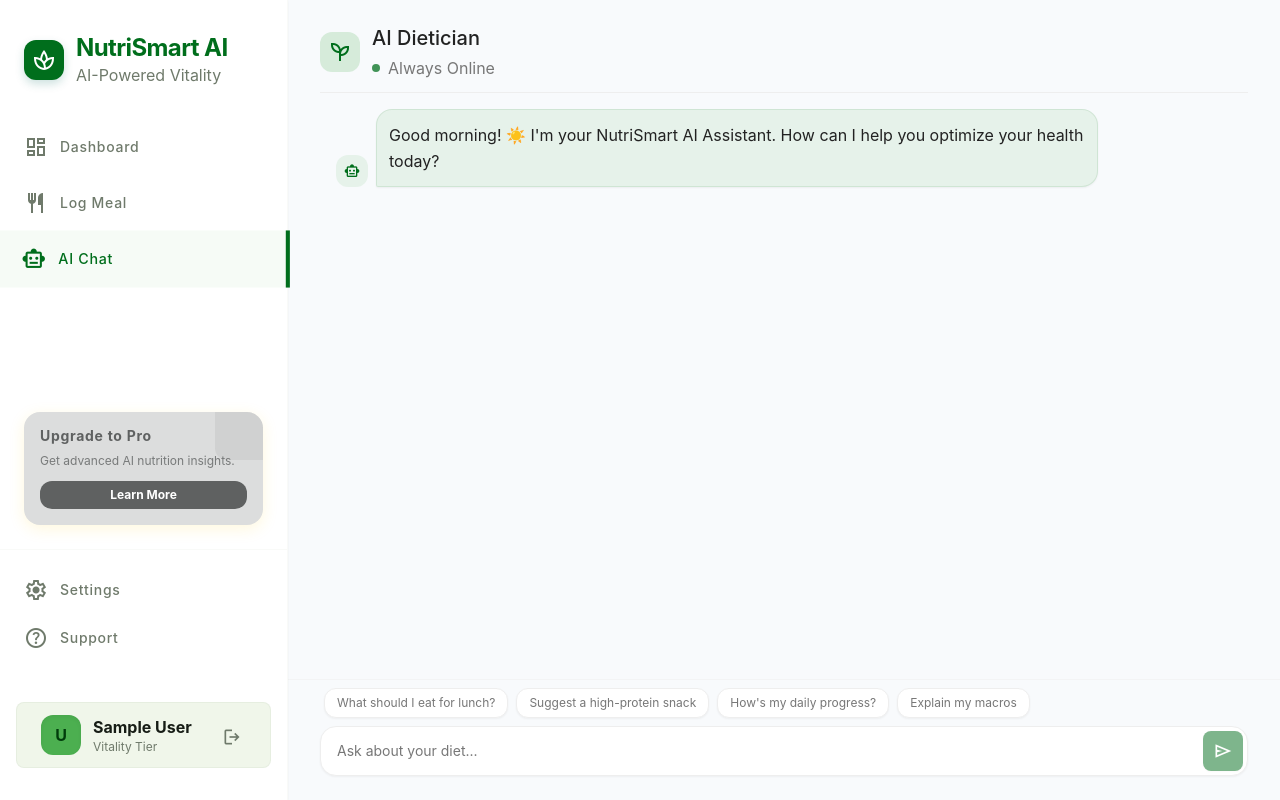
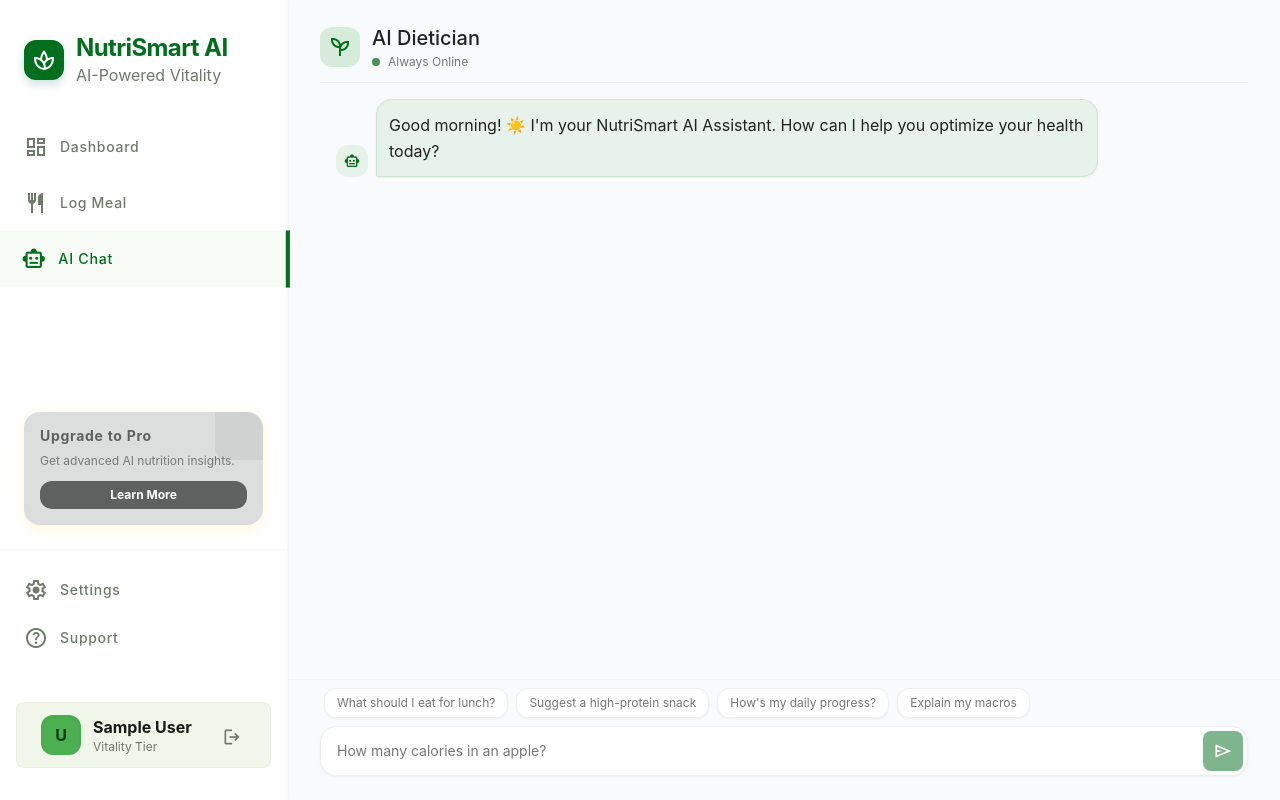
Before and after one commit to pramit091104/Hack2Skill-Repo, a React (Vite) app in the folder frontend/: page /chat in a window 1280 px wide. Built offline with nearby package versions, Linux system fonts and the light colour scheme; no server answers; sample sign-in values are in the browser's storage.

Commit message:
feat: refine chatbot UI and AI tone based on user feedback

```diff
--- a/frontend/src/pages/Chatbot.tsx
+++ b/frontend/src/pages/Chatbot.tsx
@@ -20,7 +20,23 @@ export default function Chatbot() {
     "How's my daily progress?",
     "Explain my macros"
   ]);
+  const [placeholderIndex, setPlaceholderIndex] = useState(0);
   const mainRef = useRef<HTMLDivElement>(null);
+
+  const placeholders = [
+    "Ask about your diet...",
+    "How many calories in an apple?",
+    "Suggest a high protein breakfast...",
+    "Can I eat carbs at night?",
+    "What should I eat after my workout?"
+  ];
+
+  useEffect(() => {
+    const interval = setInterval(() => {
+      setPlaceholderIndex((prev) => (prev + 1) % placeholders.length);
+    }, 4000);
+    return () => clearInterval(interval);
+  }, [placeholders.length]);
 
   const scrollToBottom = () => {
     if (mainRef.current) {
@@ -69,15 +85,15 @@ export default function Chatbot() {
     <div className="flex flex-col min-h-[calc(100dvh-80px)] lg:min-h-screen max-w-[1200px] mx-auto px-2 sm:px-4 lg:px-8 pt-4 lg:pt-6 relative pb-[160px]">
 
       {/* Header */}
-      <div className="flex items-center gap-3 mb-4 pb-3 border-b border-border-subtle shrink-0">
-        <div className="w-10 h-10 rounded-full bg-primary-container/20 flex items-center justify-center text-primary">
-          <span className="material-symbols-outlined text-2xl">psychiatry</span>
+      <div className="flex items-center gap-3 mb-2 pb-2 lg:mb-4 lg:pb-3 border-b border-border-subtle shrink-0">
+        <div className="w-8 h-8 lg:w-10 lg:h-10 rounded-full bg-primary-container/20 flex items-center justify-center text-primary">
+          <span className="material-symbols-outlined text-xl lg:text-2xl">psychiatry</span>
         </div>
         <div>
-          <h1 className="font-headline-sm text-xl font-medium text-text-primary">AI Dietician</h1>
-          <div className="flex items-center gap-2 mt-1">
+          <h1 className="font-headline-sm text-lg lg:text-xl font-medium text-text-primary">AI Dietician</h1>
+          <div className="flex items-center gap-2 mt-0.5">
             <span className="w-2 h-2 bg-primary rounded-full animate-pulse"></span>
-            <span className="font-label-sm text-text-secondary">Always Online</span>
+            <span className="font-label-sm text-text-secondary text-xs">Always Online</span>
           </div>
         </div>
       </div>
@@ -124,7 +140,7 @@ export default function Chatbot() {
       </main>
 
       {/* Interactive Footer */}
-      <div className="fixed bottom-20 lg:bottom-0 left-0 lg:left-72 right-0 bg-slate-50/90 backdrop-blur-md px-2 sm:px-4 lg:px-8 pt-2 pb-2 lg:pb-6 z-40 border-t border-border-subtle/50">
+      <div className="fixed bottom-20 lg:bottom-0 left-0 lg:left-72 right-0 bg-slate-50/90 backdrop-blur-md px-2 sm:px-4 lg:px-8 pt-2 pb-0 lg:pb-6 z-40 border-t border-border-subtle/50">
         <div className="max-w-[1200px] mx-auto">
           <div className="flex gap-2 overflow-x-auto pb-2 px-1" style={{ scrollbarWidth: 'none' }}>
             {suggestions.map((reply, idx) => (
@@ -143,8 +159,8 @@ export default function Chatbot() {
             <input
               value={input}
               onChange={(e) => setInput(e.target.value)}
-              className="flex-1 bg-transparent border-none focus:ring-0 text-text-primary font-body-md py-2 px-1 outline-none placeholder:text-text-secondary text-sm"
-              placeholder="Ask about your diet..."
+              className="flex-1 bg-transparent border-none focus:ring-0 text-text-primary font-body-md py-2 px-1 outline-none placeholder:text-text-secondary text-sm transition-all duration-500"
+              placeholder={placeholders[placeholderIndex]}
               type="text"
               disabled={loading}
             />
```
Also changed, not shown: 1 other file (tests, documents, lock files or other folders).
